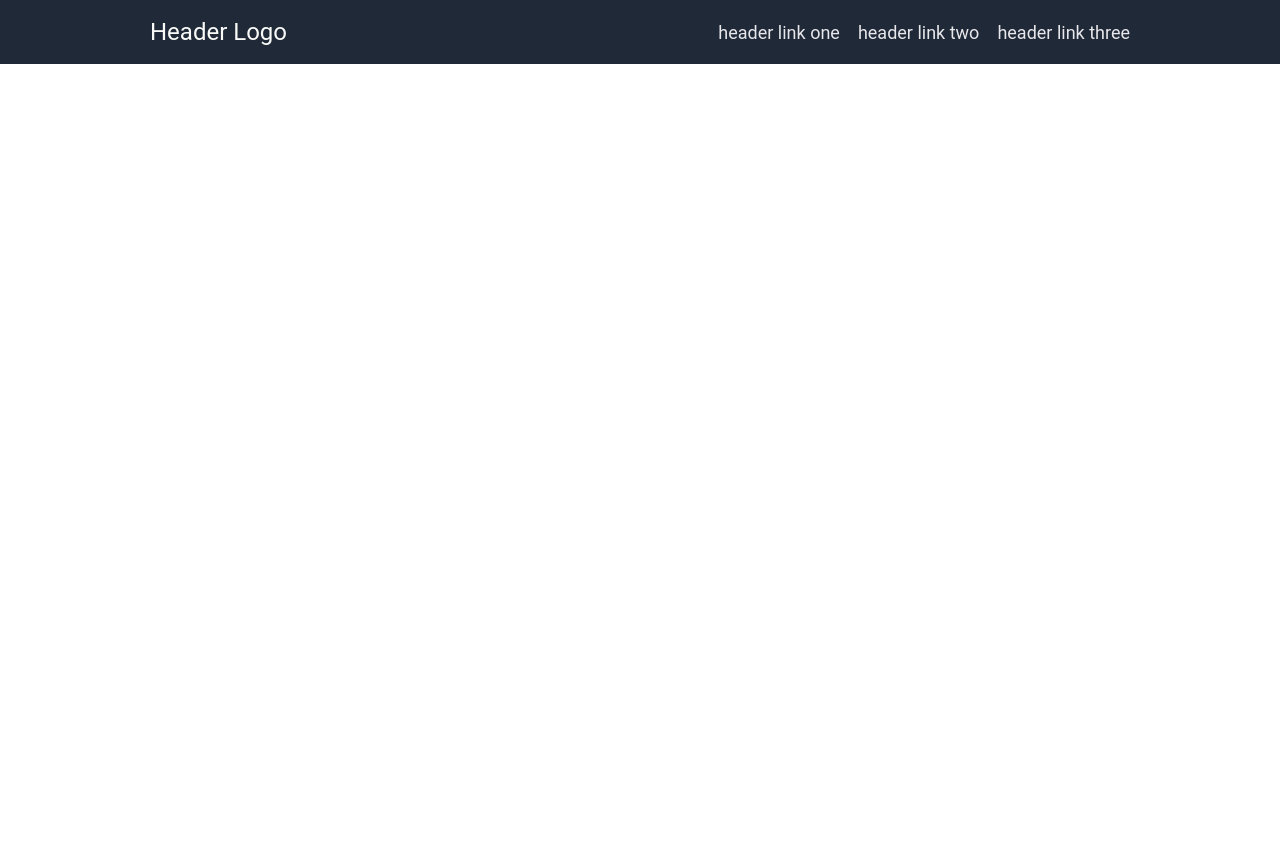
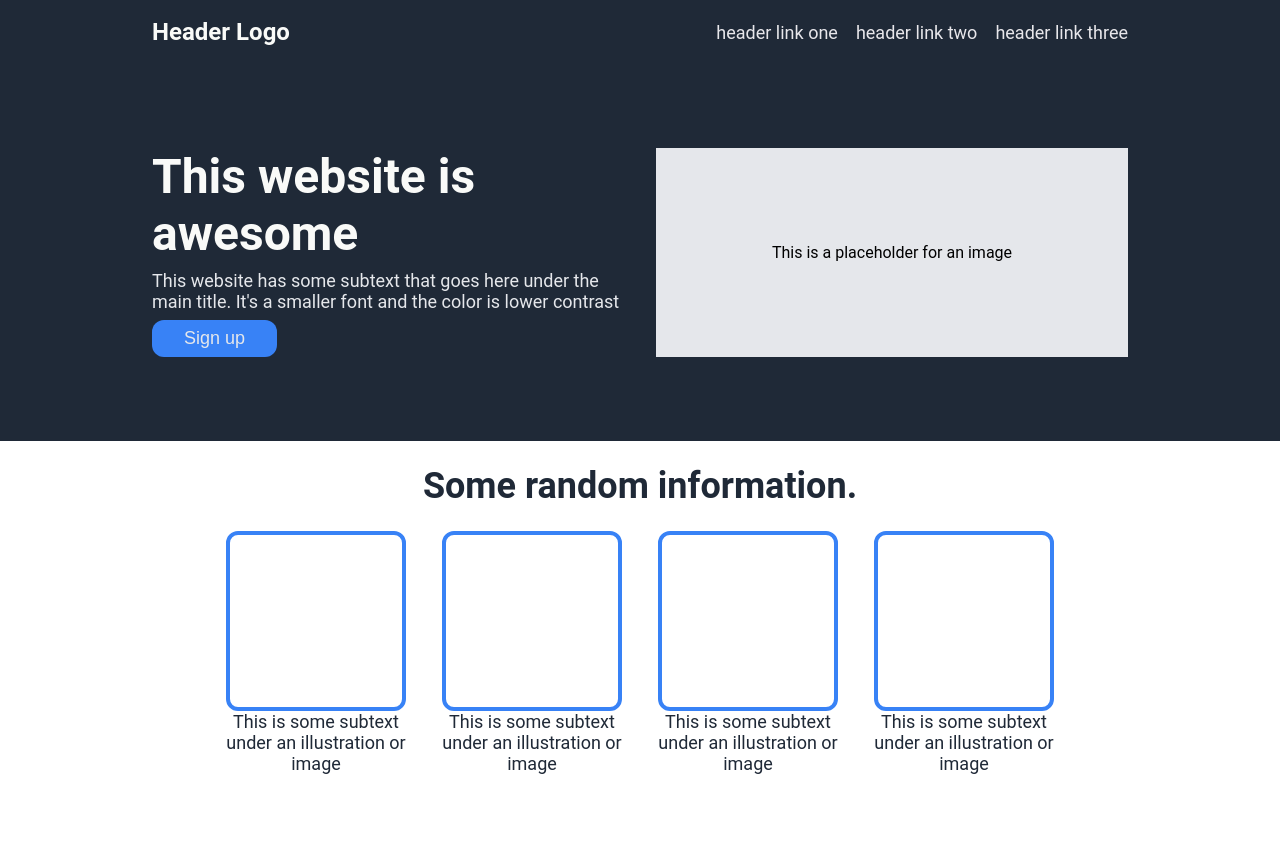
Before and after one commit to rasmusdjoergensen/landing-page, a plain HTML site: page index.html in a window 1280 px wide. Before the commit the page ends 800 px from the top, so only its background shows below. Drawn offline with Linux system fonts and the light colour scheme.

Commit message:
feat: Write HTML and CSS for hero and information
Added hero text, button, image placeholder, smaller header and boxes
for illustrations or images with text to webpage. Styled sections.

Changed from 'src' attribute to 'href' attribute for link element in HTML head.

```diff
--- a/index.html
+++ b/index.html
@@ -8,11 +8,52 @@
     <body>
         <div class="header">
             <div class="logo">Header Logo</div>
-            <ul class="links">
+            <ul class="header-links">
                 <li><a href="./index.html">header link one</a></li>
                 <li><a href="./index.html">header link two</a></li>
                 <li><a href="./index.html">header link three</a></li>
             </ul>
         </div>
+        <div class="hero">
+            <div class="media-extra">
+                <h1 class="main-text">This website is awesome</h1>
+                <p class="secondary-text">
+                    This website has some subtext that goes here under
+                    the main title. It's a smaller font and the color
+                    is lower contrast
+                </p>
+                <button class="sign-up">Sign up</button>
+            </div>
+            <div class="image-placeholder">This is a placeholder for an image</div>
+        </div>
+        <div class="information">
+            <h2>Some random information.</h2>
+            <div class="boxes">
+                <div class="one">
+                    <div class="box"></div>
+                    <p class="description">
+                        This is some subtext under an illustration or image
+                    </p>
+                </div>
+                <div class="two">
+                    <div class="box"></div>
+                    <p class="description">
+                        This is some subtext under an illustration or image
+                    </p>
+                </div>
+                <div class="three">
+                    <div class="box"></div>
+                    <p class="description">
+                        This is some subtext under an illustration or image
+                    </p>
+                </div>
+                <div class="four">
+                    <div class="box"></div>
+                    <p class="description">
+                        This is some subtext under an illustration or image
+                    </p>
+                </div>
+            </div>
+        </div>
     </body>
 </html>
--- a/style.css
+++ b/style.css
@@ -13,7 +13,7 @@ body {
 
 .header {
     background-color: #1F2937;
-    padding: 18px 150px;
+    padding: 18px 152px;
     display: flex;
     justify-content: space-between;
     align-items: center;
@@ -22,6 +22,7 @@ body {
 .logo {
     color: #F9FAF8;
     font-size: 24px;
+    font-weight: bold;
 }
 
 ul {
@@ -38,3 +39,76 @@ a {
     font-size: 18px;
     text-decoration: none; /* Removes underline from link */
 }
+
+.hero {
+    background-color: #1F2937;
+    padding: 84px 152px;
+    gap: 32px;
+    display: flex;
+}
+
+.media-extra {
+    flex-basis: 50%;
+}
+
+.main-text {
+    color: #F9FAF8;
+    font-size: 48px;
+    font-weight: bolder;
+}
+
+.secondary-text {
+    color: #E5E7EB;
+    font-size: 18px;
+    padding: 8px 0px;
+}
+
+button {
+    background-color: #3882F6;
+    color: #E5E7EB;
+    font-size: 18px;
+    border-radius: 12px;
+    padding: 8px 32px;
+
+}
+
+.image-placeholder {
+    flex-basis: 50%;
+    background-color: #E5E7EB;
+    text-align: center;
+    align-content: center;
+}
+
+.information {
+    padding: 0px 152px 84px;
+    text-align: center;
+}
+
+h2 {
+    padding: 024px 0px;
+    font-size: 36px;
+    font-weight: bolder;
+    color: #1F2937;
+}
+
+.boxes {
+    box-sizing: border-box;
+    display: flex;
+    justify-content: center;
+    gap: 36px;
+}
+
+.description {
+    color: #1F2937;
+    font-size: 18px;
+    width: 180px;
+}
+
+.box {
+    border: 4px solid #3882F6;
+    border-radius: 12px;
+    height: 180px;
+    width: 180px;
+    box-sizing: border-box;
+    margin: auto;
+}
```
